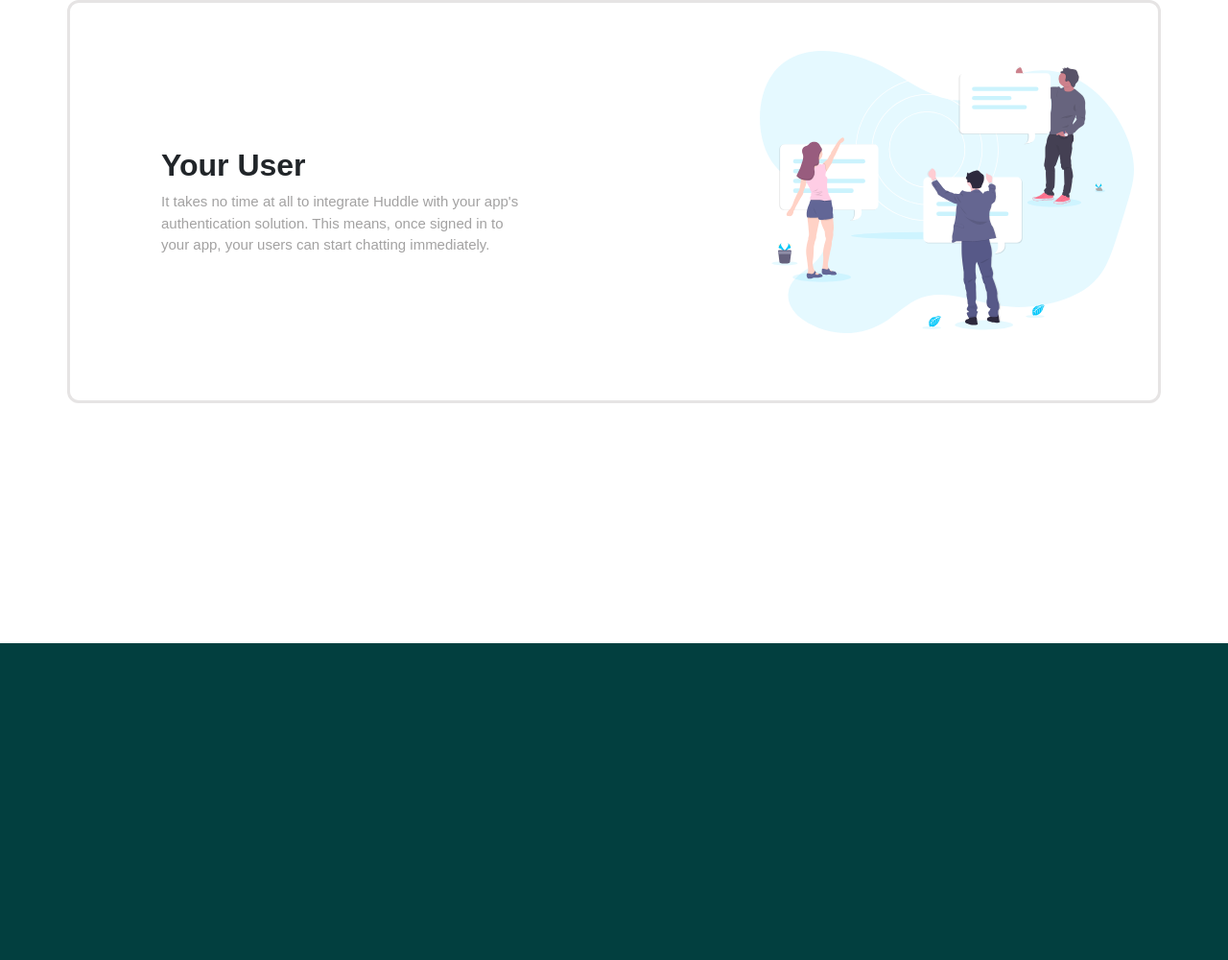
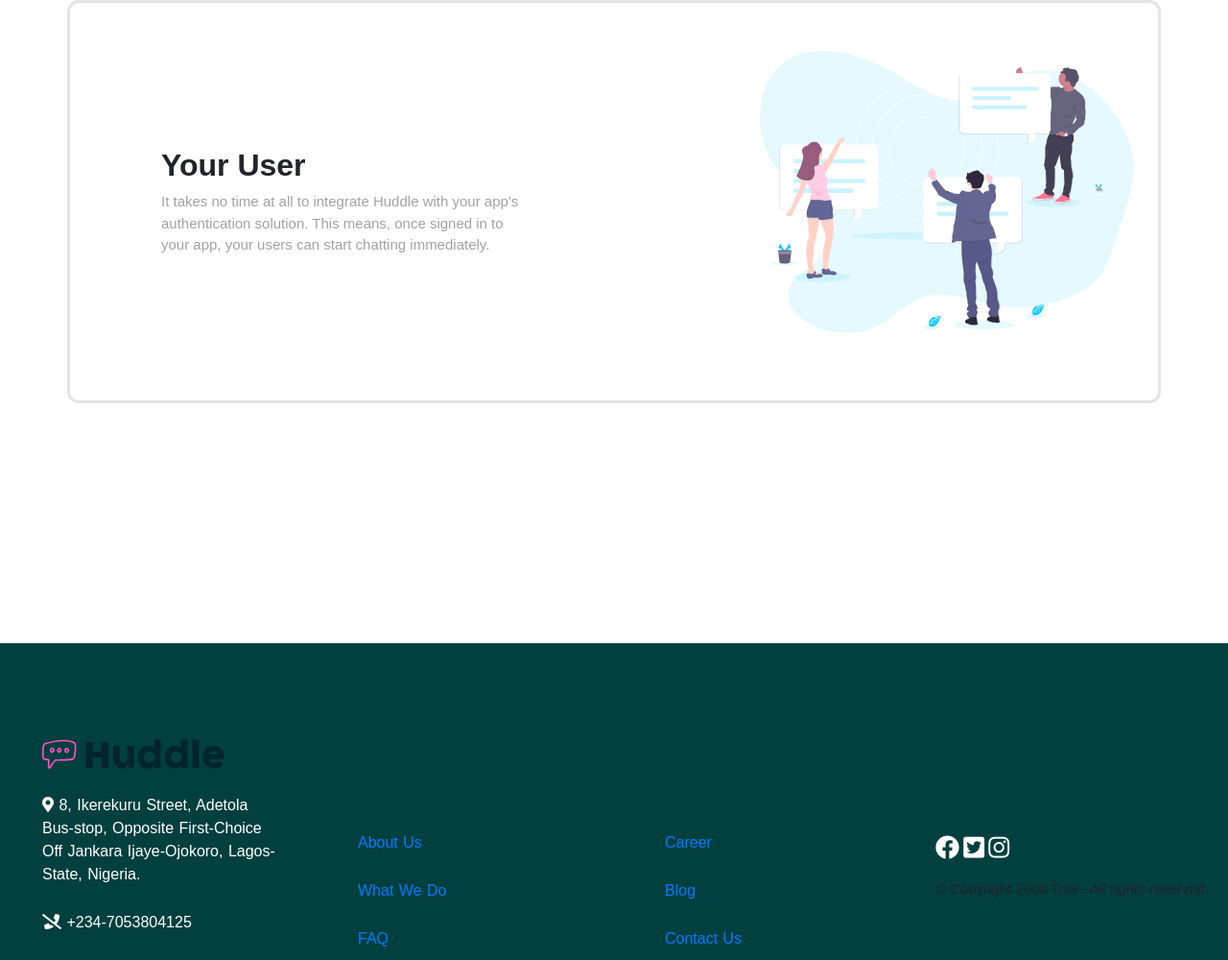
Before and after one commit to Tola-adelase/huddle, a plain HTML site: page huddle.html in a window 1280 px wide. Shown: the part 1800-2800 px from the top of the page at 96% size. Drawn offline with Linux system fonts and the light colour scheme.

Commit message:
Footer
Feat: Footer still

```diff
--- a/assets/css/style.css
+++ b/assets/css/style.css
@@ -173,3 +173,30 @@ footer{
     background-color: rgb(2, 63, 63);
     margin-top: 250px;
 }
+.fot{
+    color: white;
+}
+#fot1{
+    margin-top: 90px;
+    color: white;
+}
+
+p{
+    padding-right: 10px;
+}
+
+
+#info{
+    margin-top: 170px;
+    font-size:
+}
+
+.cat2{
+    margin-top: 170px;
+    font-size:
+}
+
+.cat3{
+    margin-top: 200px;
+    font-size:
+}
--- a/huddle.html
+++ b/huddle.html
@@ -63,9 +63,95 @@
   </section>
 
 
-  <footer>
+  <footer class="page-footer font-small">
+    <div class="container-fluid text-center text-md-left">
+      <div class="row">
+
+        <div class="cat column col-6 col-md-3">
+          <ul class="list-unstyled" id="fot1">
+            <li>
+              <p>
+                <img class="fot" width="190" style="color: white"  src="assets/images/logo.svg">
+              </p>
+            </li>
+
+            <li>
+              <p> <i class="fas fa-map-marker-alt"></i> 8, Ikerekuru Street,
+                Adetola Bus-stop, Opposite First-Choice Off Jankara Ijaye-Ojokoro, Lagos-State,
+                Nigeria. </p>
+            </li>
+
+            <li>
+              <p> <i class="fas fa-phone-slash"></i> +234-7053804125 </p>
+            </li>
+
+            <li>
+              <p> <i class="fas fa-envelope-square"></i> tola_adelase@yahoo.com </p>
+            </li>
+
+          </ul>
+        </div>
+
+        <hr class="clearfix w-100 d-md-none">
+
+        <div class="cat1 column col-6 col-md-3 py-3 px-lg-4" id="info">
+          <ul class="list-unstyled">
+            <li>
+              <p>
+                <a href="#!">About Us</a>
+              </p>
+            </li>
+            <li>
+              <p>
+                <a href="#!">What We Do </a>
+              </p>
+            </li>
+            <li>
+              <p>
+                <a href="#!">FAQ</a>
+              </p>
+            </li>
+
+          </ul>
+        </div>
+
+        <hr class="clearfix w-100 d-md-none">
+
+        <div class="cat2 column1 col-6 col-md-3 py-3 px-lg-4">
+          <ul class="list-unstyled">
+            <li>
+              <p><a href="#!">Career</a>
+              </p>
+            </li>
+            <li>
+              <p>
+                <a href="#!">Blog </a>
+              </p>
+            </li>
+            <li>
+              <p>
+                <a href="#!">Contact Us</a>
+              </p>
+            </li>
+          </ul>
+        </div>
+
+        <div class="cat3 column col-6 col-md-3">
+
+          <a href="#" class="social facebook"></a><i class="fab fa-facebook" style="font-size: 25px; color: white"></i>
+          <a href="#" class="social twitter"> </a><i class="fab fa-twitter-square"
+            style="font-size: 25px; color:white"></i>
+          <a href="#" class="social instagram"></a><i class="fab fa-instagram"
+            style="font-size: 25px; color: white"></i>
+
+            <div class="footer-copyright py-3 nowrap">© Copyright 2008 Tola - All rights reserved.
+              </div>
+        </div>
 
 
+
+      </div>
+    </div>
   </footer>
 
 </body>
```
